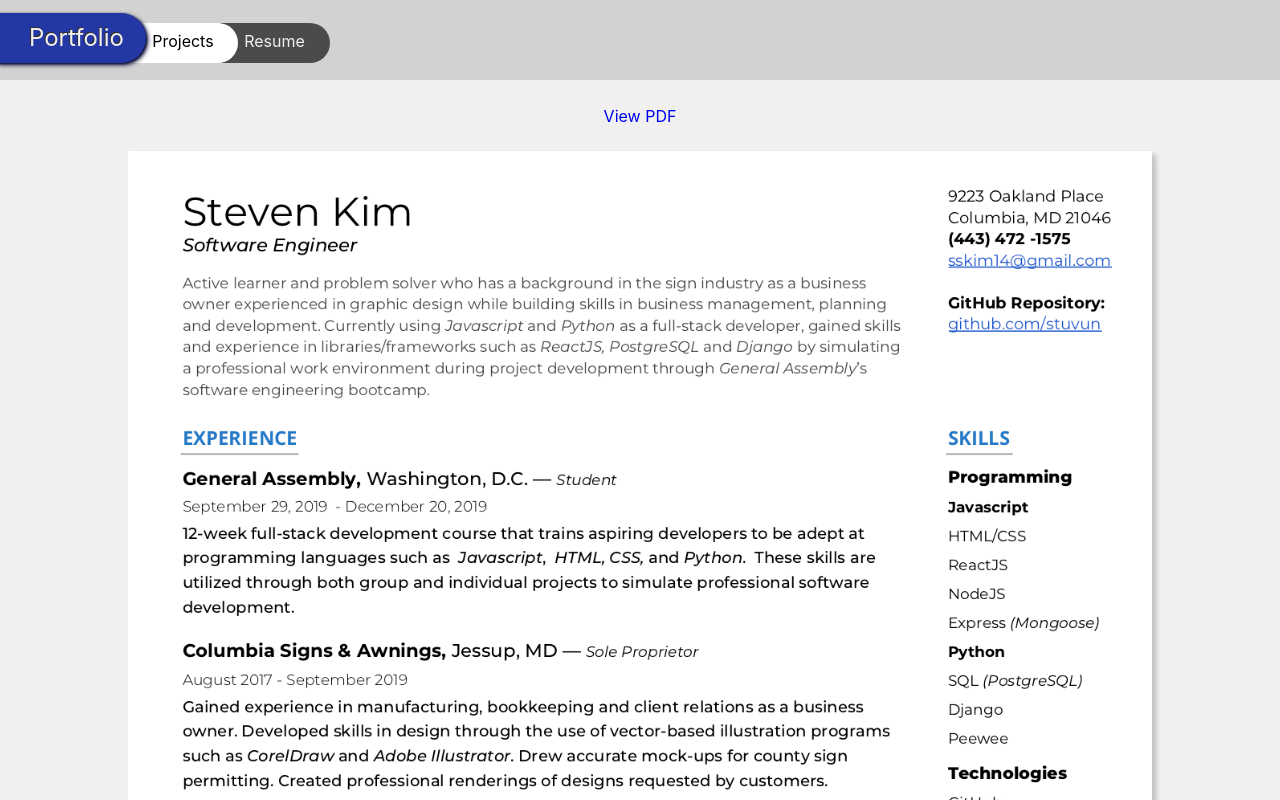
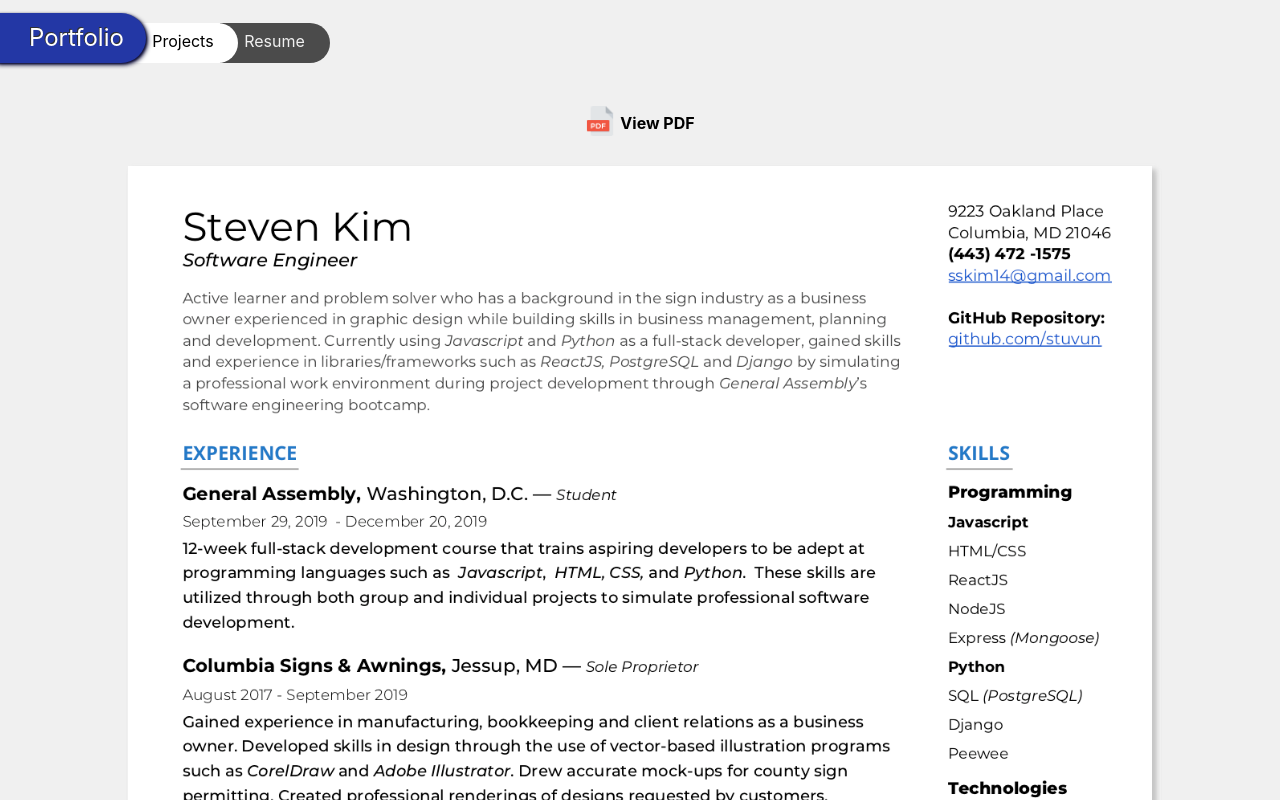
Before and after one commit to stuvun/portfolio, a React (Create React App) app: page /resume in a window 1280 px wide. Shown: the top 800 px of the page. Built offline with nearby package versions, Linux system fonts and the light colour scheme.

Commit message:
Imported pdf icon image in Resume component. Adjusted positioning of 'View PDF' link.

```diff
--- a/src/App.css
+++ b/src/App.css
@@ -8,7 +8,7 @@ body {
   align-items: center;
   height: 75px;
   padding-bottom: 5px;
-  background-color: rgb(210, 210, 210);
+  /* background-color: rgb(210, 210, 210); */
 }
 .portfolio-tab {
   text-align: center;
@@ -25,7 +25,7 @@ body {
 .portfolio-tab .link {
   position: relative;
   top: 20%;
-  color: rgba(240, 240, 240);
+  color: white;
   text-decoration: none;
   text-shadow: -0.05vw -0.05vw 0 rgba(50, 50, 50, 0.9),
     -0.075vw -0.075vw 0 rgba(50, 50, 50, 0.9);
--- a/src/components/Resume/Resume.css
+++ b/src/components/Resume/Resume.css
@@ -6,8 +6,21 @@
   margin-top: 2%;
 }
 .pdf-link {
+  display: flex;
+  flex-direction: row;
+  justify-content: center;
+  align-items: center;
+  color: black;
+  font-weight: bold;
   text-decoration: none;
   user-select: contain;
+}
+.pdf-link:hover .view {
+  color: blue;
+}
+.pdf {
+  height: 30px;
+  margin: 0 5px 5px 0;
 }
 .image-container {
   display: flex;
--- a/src/components/Resume/Resume.js
+++ b/src/components/Resume/Resume.js
@@ -2,13 +2,15 @@ import React, { Component } from "react";
 import "./Resume.css";
 import resume from "../../images/resume.png";
 import resumeLink from "../../images/resume.pdf";
+import PDF from "../../images/pdf.png";
 
 class Resume extends Component {
   render() {
     return (
       <div className="resume-container">
         <a className="pdf-link" href={resumeLink}>
-          View PDF
+          <img src={PDF} rel="pdf" className="pdf" />
+          <span className="view">View PDF</span>
         </a>
         <div className="image-container">
           <img src={resume} className="resume" />
```
Also changed, not shown: src/images/pdf.png (added), src/images/pdf.svg (added).
